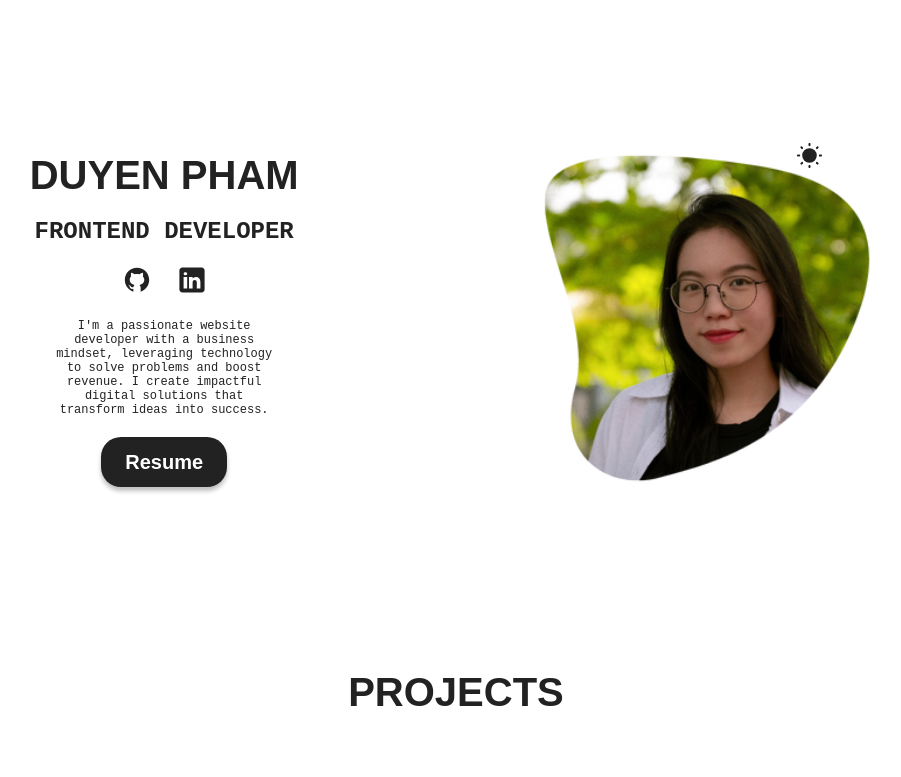
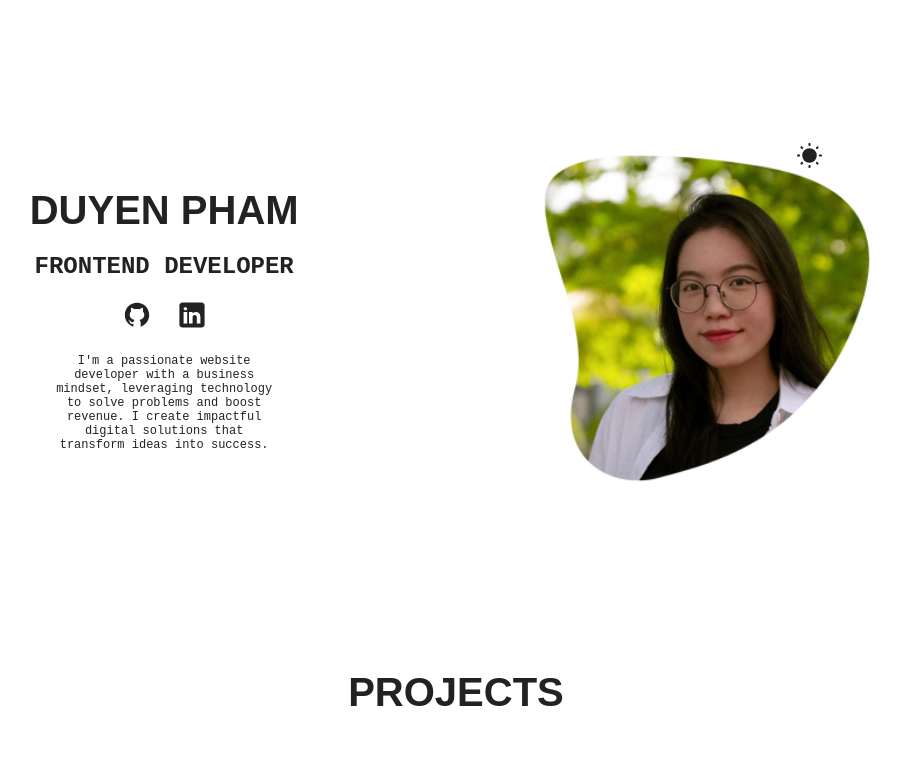
Before and after one commit to nkduyenpham/react-portfolio, a React (Vite) app: page / in a window 1280 px wide. Shown: the top 777 px of the page, without its empty margins (184-1085 px from the left). Built offline with nearby package versions, Linux system fonts and the light colour scheme.

Commit message:
Update Introduction.jsx

```diff
--- a/src/components/Introduction/Introduction.jsx
+++ b/src/components/Introduction/Introduction.jsx
@@ -6,7 +6,7 @@ import githubLight from "../../assets/github-light.svg";
 import githubDark from "../../assets/github-dark.svg";
 import linkedinLight from "../../assets/linkedin-light.svg";
 import linkedinDark from "../../assets/linkedin-dark.svg";
-import CV from "../../assets/cv.pdf";
+// import CV from "../../assets/cv.pdf";
 import { useTheme } from "../../reuse/ThemeContext";
 
 const Introduction = () => {
@@ -39,9 +39,9 @@ const Introduction = () => {
                 <p className={styles.description}>
                     I'm a passionate website developer with a business mindset, leveraging technology to solve problems and boost revenue. I create impactful digital solutions that transform ideas into success.
                 </p>
-                <a href={CV} download>
+{/*                 <a href={CV} download>
                     <button className="hover" >Resume</button>
-                </a>
+                </a> */}
             </div>
         </section>
     )
```
